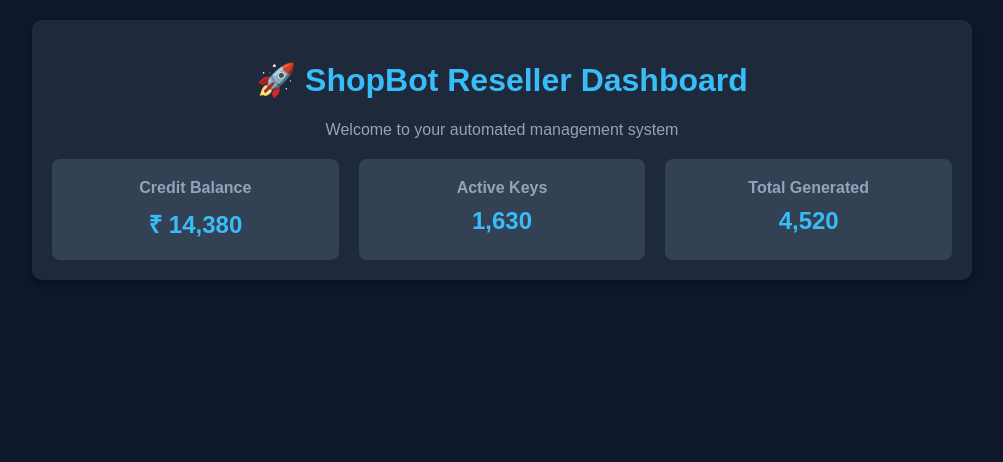
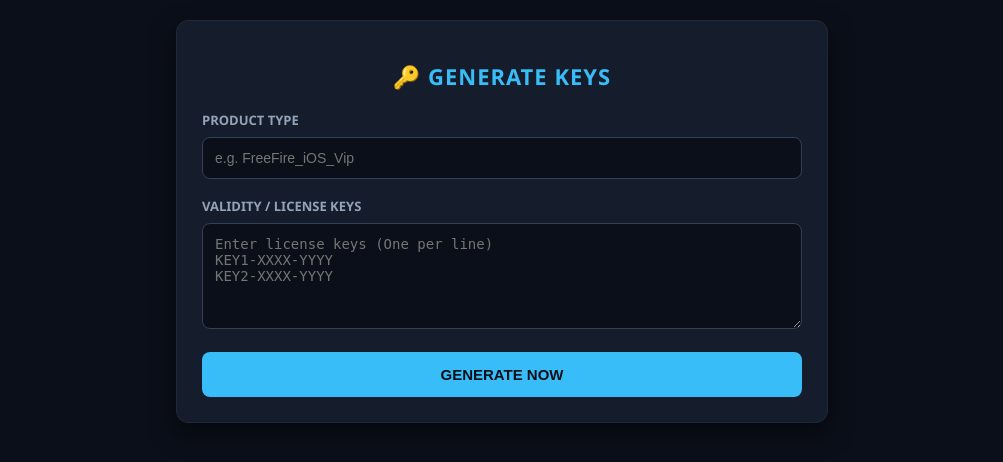
Before and after one commit to kparbin774-max/kparbin774, a Flask app: template templates/index.html in a window 1280 px wide. Shown: the top 462 px of the page, without its empty margins (138-1141 px from the left). Run offline with Flask 3, Linux system fonts and the light colour scheme; the template is opened without the code that fills it, so the values that code supplies are empty.

Commit message:
Update index.html

```diff
--- a/templates/index.html
+++ b/templates/index.html
@@ -3,36 +3,36 @@
 <head>
     <meta charset="UTF-8">
     <meta name="viewport" content="width=device-width, initial-scale=1.0">
-    <title>ShopBot Dashboard</title>
+    <title>Seller Dashboard - Generate Keys</title>
     <style>
-        body { font-family: Arial, sans-serif; background-color: #0f172a; color: #f8fafc; margin: 0; padding: 20px; }
-        .container { max-width: 900px; margin: auto; background: #1e293b; padding: 20px; border-radius: 10px; box-shadow: 0 4px 6px rgba(0,0,0,0.3); }
-        h1 { color: #38bdf8; text-align: center; }
-        .stats-grid { display: flex; gap: 20px; margin-top: 20px; flex-wrap: wrap; }
-        .card { background: #334155; padding: 20px; border-radius: 8px; flex: 1; min-width: 200px; text-align: center; }
-        .card h3 { margin: 0; color: #94a3b8; font-size: 16px; }
-        .card p { font-size: 24px; font-weight: bold; color: #38bdf8; margin: 10px 0 0 0; }
+        body { font-family: 'Segoe UI', Arial, sans-serif; background-color: #0b0f19; color: #f8fafc; margin: 0; padding: 20px; }
+        .container { max-width: 600px; margin: auto; background: #151c2c; padding: 25px; border-radius: 12px; border: 1px solid #1e293b; box-shadow: 0 10px 25px rgba(0,0,0,0.5); }
+        h1 { color: #38bdf8; text-align: center; font-size: 22px; margin-bottom: 20px; text-transform: uppercase; letter-spacing: 1px; }
+        .form-group { margin-bottom: 18px; }
+        label { display: block; margin-bottom: 8px; font-size: 13px; color: #94a3b8; font-weight: bold; text-transform: uppercase; }
+        input, select, textarea { width: 100%; padding: 12px; background: #0b0f19; border: 1px solid #334155; border-radius: 8px; color: #fff; font-size: 14px; box-sizing: border-box; }
+        input:focus, select:focus, textarea:focus { border-color: #38bdf8; outline: none; }
+        .btn-submit { width: 100%; padding: 14px; background: #38bdf8; border: none; border-radius: 8px; color: #0b0f19; font-weight: bold; font-size: 15px; cursor: pointer; transition: 0.2s; text-transform: uppercase; }
+        .btn-submit:hover { background: #0ea5e9; }
     </style>
 </head>
 <body>
     <div class="container">
-        <h1>🚀 ShopBot Reseller Dashboard</h1>
-        <p style="text-align: center; color: #94a3b8;">Welcome to your automated management system</p>
+        <h1>🔑 Generate Keys</h1>
 
-        <div class="stats-grid">
-            <div class="card">
-                <h3>Credit Balance</h3>
-                <p>₹ 14,380</p>
+        <form action="/add_keys" method="POST">
+            <div class="form-group">
+                <label>Product Type</label>
+                <input type="text" name="product_code" placeholder="e.g. FreeFire_iOS_Vip" required>
             </div>
-            <div class="card">
-                <h3>Active Keys</h3>
-                <p>1,630</p>
+
+            <div class="form-group">
+                <label>Validity / License Keys</label>
+                <textarea name="keys" rows="5" placeholder="Enter license keys (One per line)&#10;KEY1-XXXX-YYYY&#10;KEY2-XXXX-YYYY" required></textarea>
             </div>
-            <div class="card">
-                <h3>Total Generated</h3>
-                <p>4,520</p>
-            </div>
-        </div>
+
+            <button type="submit" class="btn-submit">Generate Now</button>
+        </form>
     </div>
 </body>
 </html>
```
